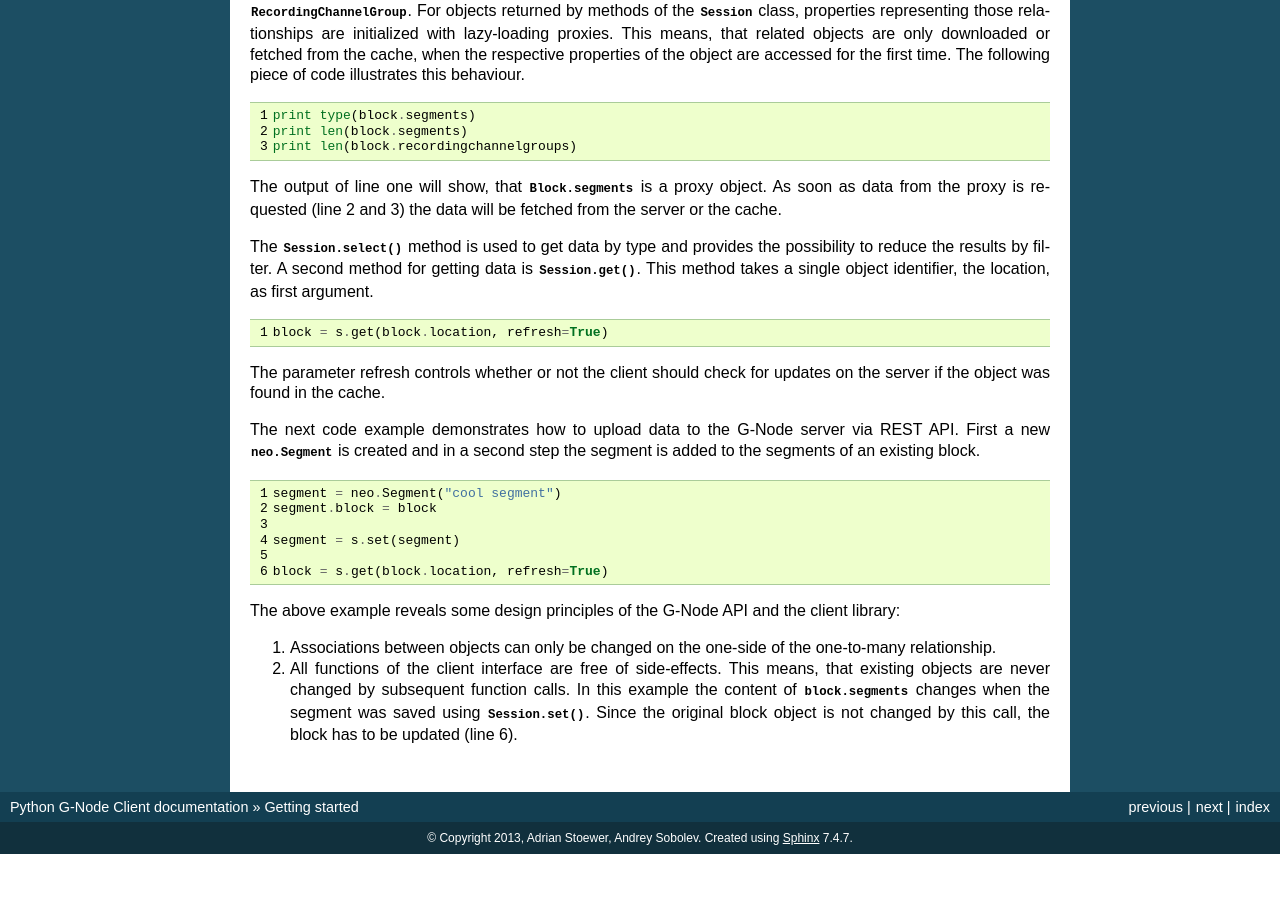
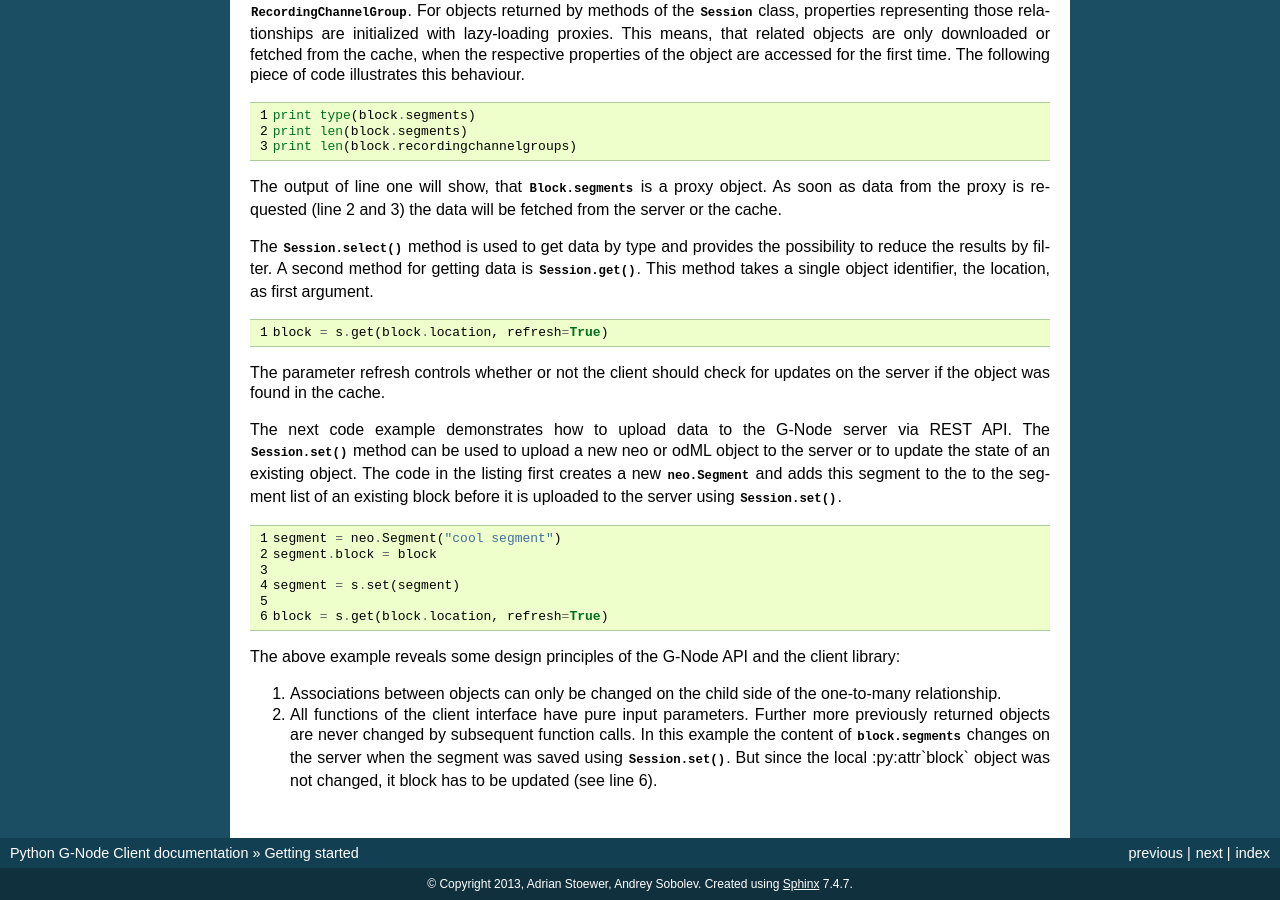
Before and after one commit to G-Node/python-gnode-client, a Sphinx documentation site: the page built from docs/source/getting_started.rst, in a window 1280 px wide and 900 px high, scrolled down 1414 px. Built offline with Sphinx 7.4.7, drawn with Linux system fonts in a browser that asks for light colours; the version number could not be read and is left out; before the commit the page ends 2268 px from its top, so only the background shows below that.

Commit message:
Documentation: getting started page updated.

```diff
--- a/docs/source/getting_started.rst
+++ b/docs/source/getting_started.rst
@@ -124,8 +124,10 @@ The parameter refresh controls whether or not the client should check for update
 found in the cache.
 
 The next code example demonstrates how to upload data to the G-Node server via REST API.
-First a new :py:class:`neo.Segment` is created and in a second step the segment is added to the segments of an existing
-block.
+The :py:meth:`Session.set` method can be used to upload a new neo or odML object to the server or to update the
+state of an existing object.
+The code in the listing first creates a new :py:class:`neo.Segment` and adds this segment to
+the to the segment list of an existing block before it is uploaded to the server using :py:meth:`Session.set`.
 
 .. code-block:: python
     :linenos:
@@ -139,11 +141,12 @@ block.
 
 The above example reveals some design principles of the G-Node API and the client library:
 
-1. Associations between objects can only be changed on the one-side of the one-to-many relationship.
-2. All functions of the client interface are free of side-effects.
-   This means, that existing objects are never changed by subsequent function calls.
-   In this example the content of :py:attr:`block.segments` changes when the segment was saved using :py:meth:`Session.set`.
-   Since the original block object is not changed by this call, the block has to be updated (line 6).
+1. Associations between objects can only be changed on the child side of the one-to-many relationship.
+2. All functions of the client interface have pure input parameters.
+   Further more previously returned objects are never changed by subsequent function calls.
+   In this example the content of :py:attr:`block.segments` changes on the server when the segment was saved
+   using :py:meth:`Session.set`. But since the local :py:attr`block` object was not changed, it block has to
+   be updated (see line 6).
 
 
 
```
